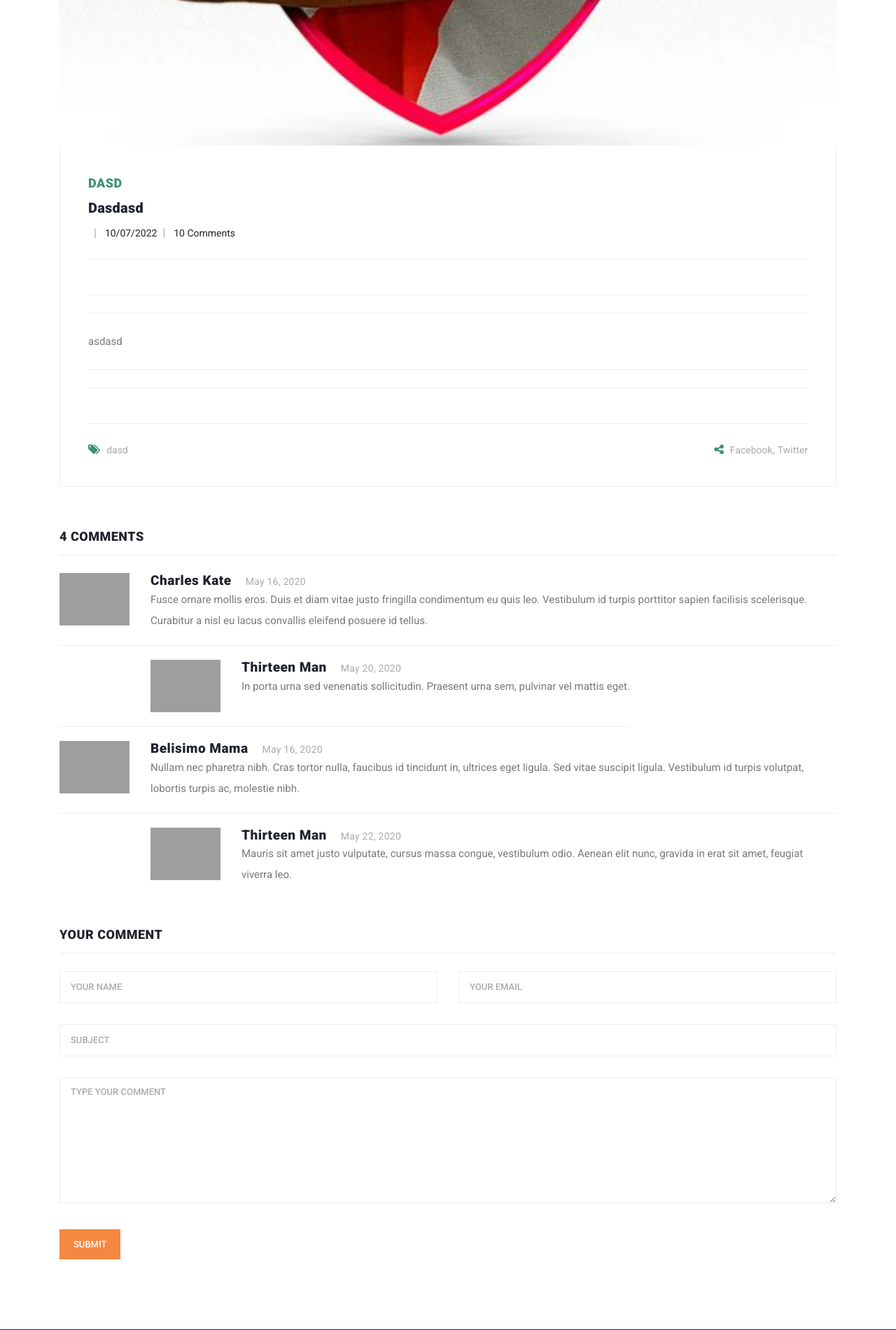
After one commit to rafaelricardodarosa/MiniBlogCoder, a Django app: a page that uses MiniBlogApp/templates/pages/post_detail.html in a window 1280 px wide. The commit adds this page. Shown: the part 1360-3261 px from the top of the page at 70% size. Run offline with Django 4.2, Linux system fonts and the light colour scheme; data comes from the database, SQL or seed files in the repository; some libraries are stand-ins or nearby versions; grey boxes are pictures that could not be loaded.

Commit message:
Creacion de page_details para cada contenido

```diff
--- a/MiniBlogApp/templates/pages/blog.html
+++ b/MiniBlogApp/templates/pages/blog.html
@@ -22,7 +22,7 @@
                         </div>
                         <div class="down-content">
                           <span>{{item.category}}</span>
-                          <a href="post-details.html"><h4>{{item.tittle}}</h4></a>
+                          <a href="/post/{{item.id}}/{{item.slug}}"><h4>{{item.tittle}}</h4></a>
                           <ul class="post-info">
                             <li><a href="#">{{item.user.first_name}}</a></li>
                             <li><a href="#">{{item.updated_at|date:"d/m/Y"}}</a></li>
@@ -43,7 +43,7 @@
                             </li>
                     {% endif %}
 
-                    <li class="active">{{page_obj.number}}</li>
+                    <li class="active"><a href="#">{{page_obj.number}}</a></li>
 
                     {% if page_obj.has_next %}
                             <li>
--- /dev/null
+++ b/MiniBlogApp/templates/pages/post_detail.html
@@ -0,0 +1,143 @@
+{% extends 'homebase.html' %}
+
+{% block title %} Blog Django {% endblock  %}
+
+ {% block preloader %} {% include 'preloader.html' %} {% endblock  %}
+ {% block header %} {% include 'header.html' %} {% endblock  %}
+ {% block slide %} {% include 'slide.html' %} {% endblock  %}
+
+ <section class="{% block container %} blog-posts {% endblock  %}">
+     <div class="container">
+         <div class="row">
+             {% block content %}
+             <div class="col-lg-12">
+                <div class="all-blog-posts">
+                  <div class="row">
+                    <div class="col-lg-12">
+                      <div class="blog-post">
+                        <div class="blog-thumb">
+                          <img src={{post.image.url}} alt="">
+                        </div>
+                        <div class="down-content">
+                          <span>{{post.category}}</span>
+                          <a href="#"><h4>{{post.title}}</h4></a>
+                          <ul class="post-info">
+                            <li><a href="#">{{post.user.first_name}}</a></li>
+                            <li><a href="#">{{post.updated_at|date:"d/m/Y"}}</a></li>
+                            <li><a href="#">10 Comments</a></li>
+                          </ul>
+                          <p>{{post.text|safe }}</p>
+                          <div class="post-options">
+                            <div class="row">
+                              <div class="col-6">
+                                <ul class="post-tags">
+                                  <li><i class="fa fa-tags"></i></li>
+                                  <li><a href="#">{{post.category}}</a></li>
+                                </ul>
+                              </div>
+                              <div class="col-6">
+                                <ul class="post-share">
+                                  <li><i class="fa fa-share-alt"></i></li>
+                                  <li><a href="#">Facebook</a>,</li>
+                                  <li><a href="#"> Twitter</a></li>
+                                </ul>
+                              </div>
+                            </div>
+                          </div>
+                        </div>
+                      </div>
+                    </div>
+                    <div class="col-lg-12">
+                      <div class="sidebar-item comments">
+                        <div class="sidebar-heading">
+                          <h2>4 comments</h2>
+                        </div>
+                        <div class="content">
+                          <ul>
+                            <li>
+                              <div class="author-thumb">
+                                <img src="assets/images/comment-author-01.jpg" alt="">
+                              </div>
+                              <div class="right-content">
+                                <h4>Charles Kate<span>May 16, 2020</span></h4>
+                                <p>Fusce ornare mollis eros. Duis et diam vitae justo fringilla condimentum eu quis leo. Vestibulum id turpis porttitor sapien facilisis scelerisque. Curabitur a nisl eu lacus convallis eleifend posuere id tellus.</p>
+                              </div>
+                            </li>
+                            <li class="replied">
+                              <div class="author-thumb">
+                                <img src="assets/images/comment-author-02.jpg" alt="">
+                              </div>
+                              <div class="right-content">
+                                <h4>Thirteen Man<span>May 20, 2020</span></h4>
+                                <p>In porta urna sed venenatis sollicitudin. Praesent urna sem, pulvinar vel mattis eget.</p>
+                              </div>
+                            </li>
+                            <li>
+                              <div class="author-thumb">
+                                <img src="assets/images/comment-author-03.jpg" alt="">
+                              </div>
+                              <div class="right-content">
+                                <h4>Belisimo Mama<span>May 16, 2020</span></h4>
+                                <p>Nullam nec pharetra nibh. Cras tortor nulla, faucibus id tincidunt in, ultrices eget ligula. Sed vitae suscipit ligula. Vestibulum id turpis volutpat, lobortis turpis ac, molestie nibh.</p>
+                              </div>
+                            </li>
+                            <li class="replied">
+                              <div class="author-thumb">
+                                <img src="assets/images/comment-author-02.jpg" alt="">
+                              </div>
+                              <div class="right-content">
+                                <h4>Thirteen Man<span>May 22, 2020</span></h4>
+                                <p>Mauris sit amet justo vulputate, cursus massa congue, vestibulum odio. Aenean elit nunc, gravida in erat sit amet, feugiat viverra leo.</p>
+                              </div>
+                            </li>
+                          </ul>
+                        </div>
+                      </div>
+                    </div>
+                    <div class="col-lg-12">
+                      <div class="sidebar-item submit-comment">
+                        <div class="sidebar-heading">
+                          <h2>Your comment</h2>
+                        </div>
+                        <div class="content">
+                          <form id="comment" action="#" method="post">
+                            <div class="row">
+                              <div class="col-md-6 col-sm-12">
+                                <fieldset>
+                                  <input name="name" type="text" id="name" placeholder="Your name" required="">
+                                </fieldset>
+                              </div>
+                              <div class="col-md-6 col-sm-12">
+                                <fieldset>
+                                  <input name="email" type="text" id="email" placeholder="Your email" required="">
+                                </fieldset>
+                              </div>
+                              <div class="col-md-12 col-sm-12">
+                                <fieldset>
+                                  <input name="subject" type="text" id="subject" placeholder="Subject">
+                                </fieldset>
+                              </div>
+                              <div class="col-lg-12">
+                                <fieldset>
+                                  <textarea name="message" rows="6" id="message" placeholder="Type your comment" required=""></textarea>
+                                </fieldset>
+                              </div>
+                              <div class="col-lg-12">
+                                <fieldset>
+                                  <button type="submit" id="form-submit" class="main-button">Submit</button>
+                                </fieldset>
+                              </div>
+                            </div>
+                          </form>
+                        </div>
+                      </div>
+                    </div>
+                  </div>
+                </div>
+              </div>
+             {% endblock  %}
+
+         </div>
+     </div>
+ </section>
+ {% block footer %} {% include 'footer.html' %} {% endblock  %}
--- a/MiniBlogApp/urls.py
+++ b/MiniBlogApp/urls.py
@@ -6,7 +6,7 @@ from .views import *
 urlpatterns = [
 
     # URLS de ProyectoCoderApp
-    path('', index, name="inicio"), #vista de inicio de la app
-    path('blog/', blog, name='blog')
-
+    path('', index, name="inicio"), # Vista de inicio de la app
+    path('blog/', blog, name='blog'), # Vista de blogs
+    path('post/<int:id>/<slug:slug>', post_detail, name='post_detail') # Vista de template detallado de blogs, con id y slug unico asociado.
 ]
--- a/MiniBlogApp/views.py
+++ b/MiniBlogApp/views.py
@@ -36,3 +36,7 @@ def blog(request):
         'post_latest': post_latest
     }
     return render(request, 'pages/blog.html', context)
+
+def post_detail(request, id, slug):
+    post = Post.objects.get(pk=id)
+    return render(request, 'pages/post_detail.html',{'post': post })
```
